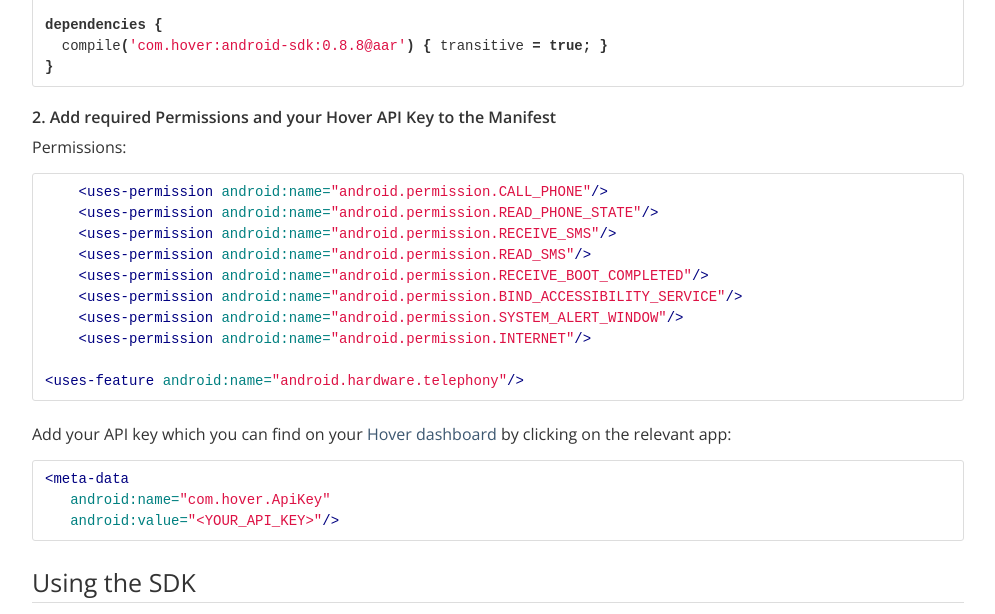
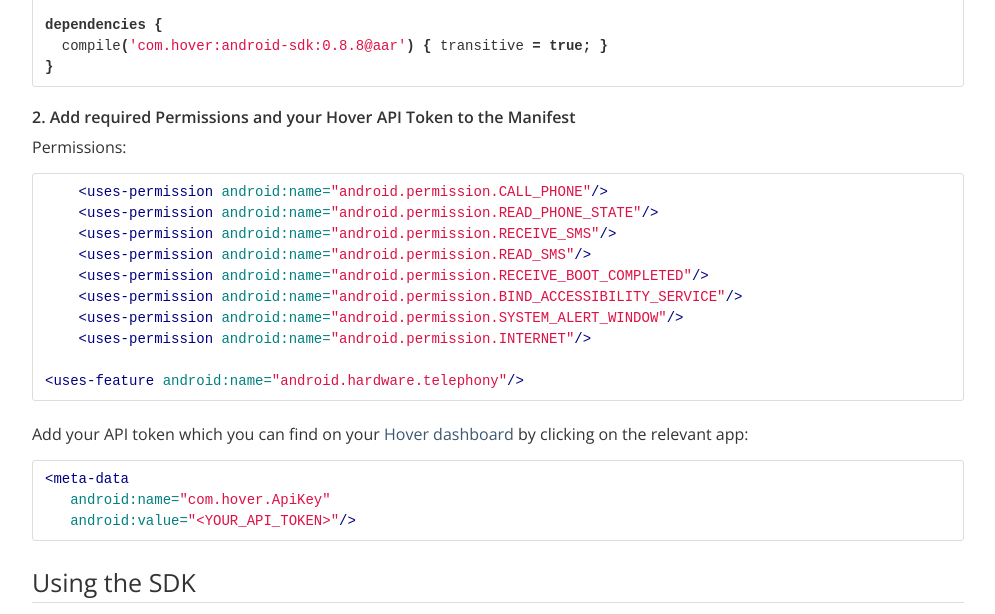
Before and after one commit to stephengacheru/usehover.github.io, a Jekyll site: the page built from index.md, in a window 1280 px wide and 900 px high, scrolled down 1142 px. Shown: the part 154-768 px from the top of the window, without its empty margins (142-1137 px from the left). Built offline with Jekyll 4.4.1, drawn with Linux system fonts in a browser that asks for light colours.

Commit message:
Update index.md

```diff
--- a/index.md
+++ b/index.md
@@ -57,7 +57,7 @@ dependencies {
 }
 {% endhighlight %}
 
-### 2. Add required Permissions and your Hover API Key to the Manifest
+### 2. Add required Permissions and your Hover API Token to the Manifest
 Permissions:
 
 {% highlight xml %}
@@ -73,12 +73,12 @@ Permissions:
 <uses-feature android:name="android.hardware.telephony"/>
 {% endhighlight %}
 
-Add your API key which you can find on your [Hover dashboard](https://www.usehover.com/apps) by clicking on the relevant app:
+Add your API token which you can find on your [Hover dashboard](https://www.usehover.com/apps) by clicking on the relevant app:
 
 {% highlight xml %}
 <meta-data
    android:name="com.hover.ApiKey"
-   android:value="<YOUR_API_KEY>"/>
+   android:value="<YOUR_API_TOKEN>"/>
 {% endhighlight %}
 
 ## Using the SDK
```
